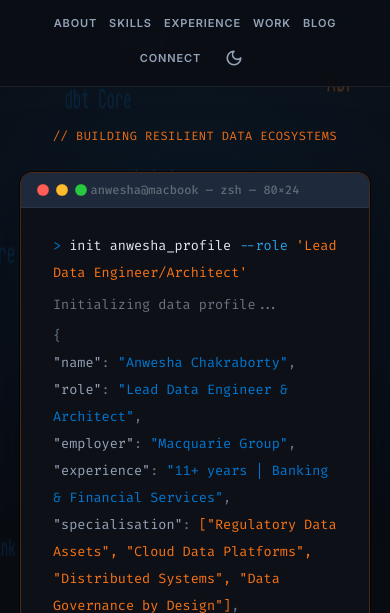
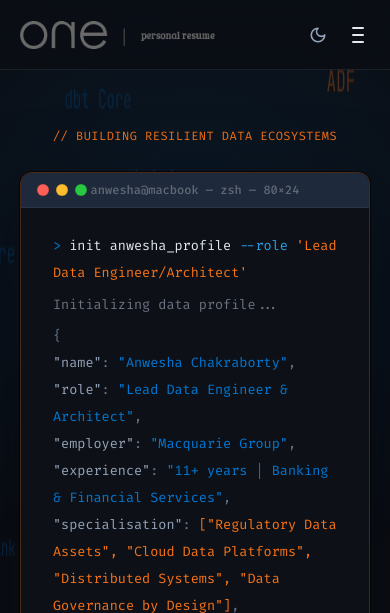
Before and after one commit to ac6596/Anwesha.Me, a Flask app: page / in a window 390 px wide. Shown: the top 613 px of the page. Run offline with Flask 3, Linux system fonts and the light colour scheme.

Commit message:
Mobile friendly site

```diff
--- a/app/index.html
+++ b/app/index.html
@@ -30,6 +30,20 @@
 
 <div id="header">
   <div id="logo"><a href="#"><img src="images/logo.png"></a></div>
+  <button id="theme-toggle" aria-label="Toggle theme" class="theme-toggle-btn">
+    <svg class="crescent-icon" xmlns="http://www.w3.org/2000/svg" viewBox="0 0 24 24" fill="none" stroke="currentColor" stroke-width="2" stroke-linecap="round" stroke-linejoin="round">
+      <path d="M12 3a6 6 0 0 0 9 9 9 9 0 1 1-9-9Z"></path>
+    </svg>
+    <svg class="sparkles-icon" xmlns="http://www.w3.org/2000/svg" viewBox="0 0 24 24" fill="none" stroke="currentColor" stroke-width="2.2" stroke-linecap="round" stroke-linejoin="round">
+      <path d="M12 3v1m0 16v1m9-9h-1M4 12H3m15.36-6.36l-.7.7M6.34 17.66l-.7.7M5.64 5.64l.7.7m11.32 11.32l.7.7"></path>
+      <circle cx="12" cy="12" r="3"></circle>
+    </svg>
+  </button>
+  <button id="mobile-menu-toggle" aria-label="Toggle menu" class="mobile-toggle-btn">
+    <span></span>
+    <span></span>
+    <span></span>
+  </button>
   <ul id="main-menu">
     <li><a href="#about">About</a></li>
     <li><a href="#skills">Skills</a></li>
@@ -37,17 +51,6 @@
     <li><a href="#work">Work</a></li>
     <li><a href="#blog">Blog</a></li>
     <li><a href="#connect">Connect</a></li>
-    <li class="theme-toggle-li">
-      <button id="theme-toggle" aria-label="Toggle theme" class="theme-toggle-btn">
-        <svg class="crescent-icon" xmlns="http://www.w3.org/2000/svg" viewBox="0 0 24 24" fill="none" stroke="currentColor" stroke-width="2" stroke-linecap="round" stroke-linejoin="round">
-          <path d="M12 3a6 6 0 0 0 9 9 9 9 0 1 1-9-9Z"></path>
-        </svg>
-        <svg class="sparkles-icon" xmlns="http://www.w3.org/2000/svg" viewBox="0 0 24 24" fill="none" stroke="currentColor" stroke-width="2.2" stroke-linecap="round" stroke-linejoin="round">
-          <path d="M12 3v1m0 16v1m9-9h-1M4 12H3m15.36-6.36l-.7.7M6.34 17.66l-.7.7M5.64 5.64l.7.7m11.32 11.32l.7.7"></path>
-          <circle cx="12" cy="12" r="3"></circle>
-        </svg>
-      </button>
-    </li>
   </ul>
 </div>
 
@@ -866,5 +869,49 @@
   });
 })();
 </script>
+<script>
+/* =====================================================
+   MOBILE MENU TOGGLE HANDLER
+   ===================================================== */
+(function() {
+  var menuToggle = document.getElementById('mobile-menu-toggle');
+  var mainMenu = document.getElementById('main-menu');
+  if (!menuToggle || !mainMenu) return;
+
+  menuToggle.addEventListener('click', function(e) {
+    e.stopPropagation();
+    var isActive = menuToggle.classList.toggle('active');
+    mainMenu.classList.toggle('active');
+    if (isActive) {
+      document.documentElement.classList.add('menu-open');
+    } else {
+      document.documentElement.classList.remove('menu-open');
+    }
+  });
+
+  // Close menu when clicking outside (and not on theme toggle)
+  document.addEventListener('click', function(e) {
+    var themeToggle = document.getElementById('theme-toggle');
+    if (mainMenu.classList.contains('active') &&
+        !mainMenu.contains(e.target) &&
+        e.target !== menuToggle &&
+        (!themeToggle || !themeToggle.contains(e.target))) {
+      menuToggle.classList.remove('active');
+      mainMenu.classList.remove('active');
+      document.documentElement.classList.remove('menu-open');
+    }
+  });
+
+  // Close menu when clicking menu links
+  var links = mainMenu.getElementsByTagName('a');
+  for (var i = 0; i < links.length; i++) {
+    links[i].addEventListener('click', function() {
+      menuToggle.classList.remove('active');
+      mainMenu.classList.remove('active');
+      document.documentElement.classList.remove('menu-open');
+    });
+  }
+})();
+</script>
 </body>
 </html>
--- a/app/styles.css
+++ b/app/styles.css
@@ -800,6 +800,11 @@
    THEME TOGGLE BUTTON
    ===================================================== */
 .theme-toggle-btn {
+  position: absolute;
+  right: 43px;
+  top: 50%;
+  transform: translateY(-50%);
+  z-index: 101;
   background: transparent;
   border: none;
   cursor: pointer;
@@ -809,7 +814,7 @@
   justify-content: center;
   padding: 6px;
   border-radius: 50%;
-  transition: color 0.2s, background-color 0.2s, transform 0.2s;
+  transition: color 0.2s, background-color 0.2s, transform 0.2s, right 0.3s ease-out;
   width: 32px;
   height: 32px;
   vertical-align: middle;
@@ -818,7 +823,11 @@
 .theme-toggle-btn:hover {
   color: var(--accent-light);
   background-color: var(--glass);
-  transform: scale(1.1);
+  transform: scale(1.1) translateY(-50%); /* Preserve translate offset while scaling */
+}
+/* Ensure hover doesn't break positioning in absolute mode */
+.theme-toggle-btn:hover {
+  transform: translateY(-50%) scale(1.1);
 }
 .theme-toggle-btn svg {
   width: 18px;
@@ -840,39 +849,168 @@
 html:not([data-theme="dim"]) .theme-toggle-btn .sparkles-icon { display: none; }
 html:not([data-theme="dim"]) .theme-toggle-btn .crescent-icon { display: block; }
 
-/* Adjustments for theme toggle alignment in main-menu */
-#header #main-menu li.theme-toggle-li {
-  margin-left: 20px;
-  display: flex;
-  align-items: center;
+/* Hide mobile toggle by default on desktop */
+.mobile-toggle-btn {
+  display: none;
 }
 
 /* =====================================================
    MOBILE & RESPONSIVE LAYOUT MEDIA QUERIES
    ===================================================== */
+/* Prevent body scroll when mobile menu is open */
+html.menu-open,
+html.menu-open body {
+  overflow: hidden !important;
+  height: 100vh !important;
+  height: 100dvh !important;
+  position: fixed;
+  width: 100%;
+}
+
 @media (max-width: 768px) {
   /* Navigation & Header */
   #header {
     padding: 0 20px;
-    height: auto;
+    height: 70px !important; /* Lock height on mobile for logo/hamburger row */
+    overflow: visible !important; /* Prevent clipping of absolutely positioned buttons */
   }
+  #header.header-scrolled {
+    height: 60px !important;
+  }
+
+  /* Hamburger toggle button */
+  .mobile-toggle-btn {
+    display: flex !important;
+    background: transparent;
+    border: none;
+    cursor: pointer;
+    position: absolute;
+    right: 20px;
+    top: 50%;
+    transform: translateY(-50%);
+    width: 24px;
+    height: 18px;
+    flex-direction: column;
+    justify-content: space-between;
+    z-index: 101;
+  }
+  .mobile-toggle-btn span {
+    width: 100%;
+    height: 2px;
+    background-color: var(--text);
+    border-radius: 2px;
+    transition: all 0.3s cubic-bezier(0.16, 1, 0.3, 1);
+  }
+  /* Morphing hamburger lines to 'X' */
+  .mobile-toggle-btn.active span:nth-child(1) {
+    transform: translateY(8px) rotate(45deg);
+  }
+  .mobile-toggle-btn.active span:nth-child(2) {
+    opacity: 0;
+    transform: scaleX(0);
+  }
+  .mobile-toggle-btn.active span:nth-child(3) {
+    transform: translateY(-8px) rotate(-45deg);
+  }
+
+  /* Position theme toggle next to hamburger on mobile viewports */
+  .theme-toggle-btn {
+    right: 56px !important;
+    top: 50% !important;
+    transform: translateY(-50%) !important;
+    z-index: 101 !important;
+  }
+  .theme-toggle-btn:hover {
+    transform: translateY(-50%) scale(1.1) !important;
+  }
+
+  /* Logo visibility on mobile */
+  #header #logo {
+    display: block !important;
+    position: absolute;
+    left: 20px;
+    top: 50%;
+    transform: translateY(-50%);
+    z-index: 101;
+  }
+  #header #logo img {
+    height: 28px;
+    width: auto;
+    display: block;
+  }
+
+  /* Slide-down full-screen Glassmorphic Menu Drawer */
   #header #main-menu {
-    flex-wrap: wrap;
-    height: auto !important;
-    padding: 12px 0;
-    gap: 8px 12px;
-    justify-content: center;
+    position: fixed;
+    top: 0;
+    left: 0;
+    right: 0;
+    height: 100vh !important;
+    height: 100dvh !important;
+    background: var(--header-bg);
+    backdrop-filter: blur(25px);
+    -webkit-backdrop-filter: blur(25px);
+    flex-direction: column;
+    justify-content: flex-start;
+    align-items: center;
+    padding: 110px 0 40px;
+    gap: 8px;
+    transform: translateY(-100%);
+    opacity: 0;
+    pointer-events: none;
+    transition: transform 0.4s cubic-bezier(0.16, 1, 0.3, 1), opacity 0.3s ease;
+    border-bottom: 1px solid var(--border);
+    z-index: 99;
+    margin: 0;
+    overflow-y: auto;
+    box-sizing: border-box;
+  }
+  #header #main-menu.active {
+    transform: translateY(0);
+    opacity: 1;
+    pointer-events: auto;
   }
   #header #main-menu li {
-    margin: 0;
-    font-size: 11px;
+    margin: 0 !important;
+    width: 100%;
+    text-align: center;
+    opacity: 0;
+    transform: translateY(15px);
+    transition: opacity 0.35s ease, transform 0.35s cubic-bezier(0.16, 1, 0.3, 1);
   }
-  #header #main-menu li.theme-toggle-li {
-    margin-left: 5px;
+  #header #main-menu li a {
+    display: block;
+    width: 100%;
+    padding: 14px 20px;
+    font-size: 15px !important;
+    font-weight: 600 !important;
+    letter-spacing: 0.12em;
+    text-transform: uppercase;
+    color: var(--text-muted);
+    transition: color 0.2s, background-color 0.15s, transform 0.2s;
+    box-sizing: border-box;
+  }
+  #header #main-menu li a:hover,
+  #header #main-menu li a:active {
+    color: var(--accent-light);
+    background-color: rgba(255, 255, 255, 0.03);
   }
   #header.header-scrolled #main-menu {
-    height: auto;
+    height: 100vh !important;
+    height: 100dvh !important;
   }
+
+  /* Staggered mobile links fade-in and slide-up animations */
+  #header #main-menu.active li {
+    opacity: 1;
+    transform: translateY(0);
+  }
+  #header #main-menu.active li:nth-child(1) { transition-delay: 0.08s; }
+  #header #main-menu.active li:nth-child(2) { transition-delay: 0.13s; }
+  #header #main-menu.active li:nth-child(3) { transition-delay: 0.18s; }
+  #header #main-menu.active li:nth-child(4) { transition-delay: 0.23s; }
+  #header #main-menu.active li:nth-child(5) { transition-delay: 0.28s; }
+  #header #main-menu.active li:nth-child(6) { transition-delay: 0.33s; }
 
   /* Core Layout Offsets */
   .blog-list-page,
```
Also changed, not shown: templates/blog_list.html (+58 -11 lines), templates/blog_post.html (+58 -11 lines).
